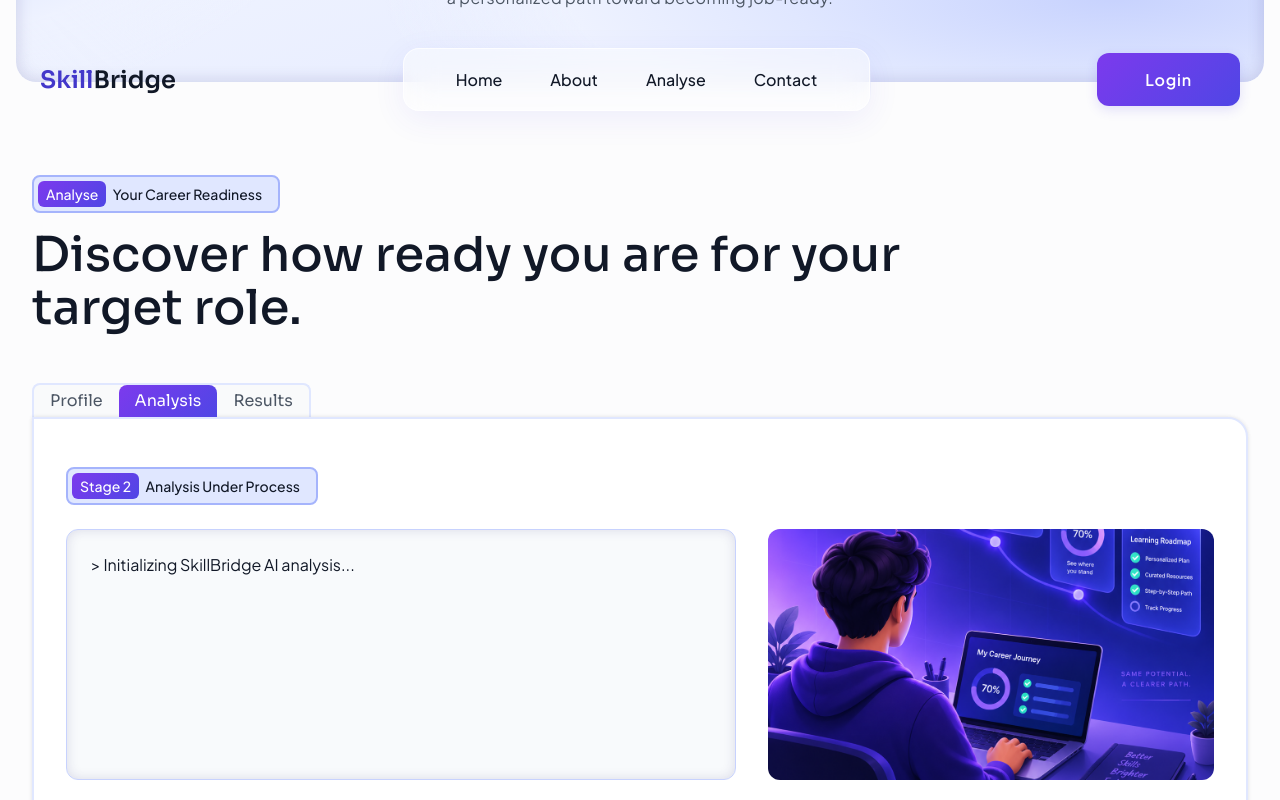
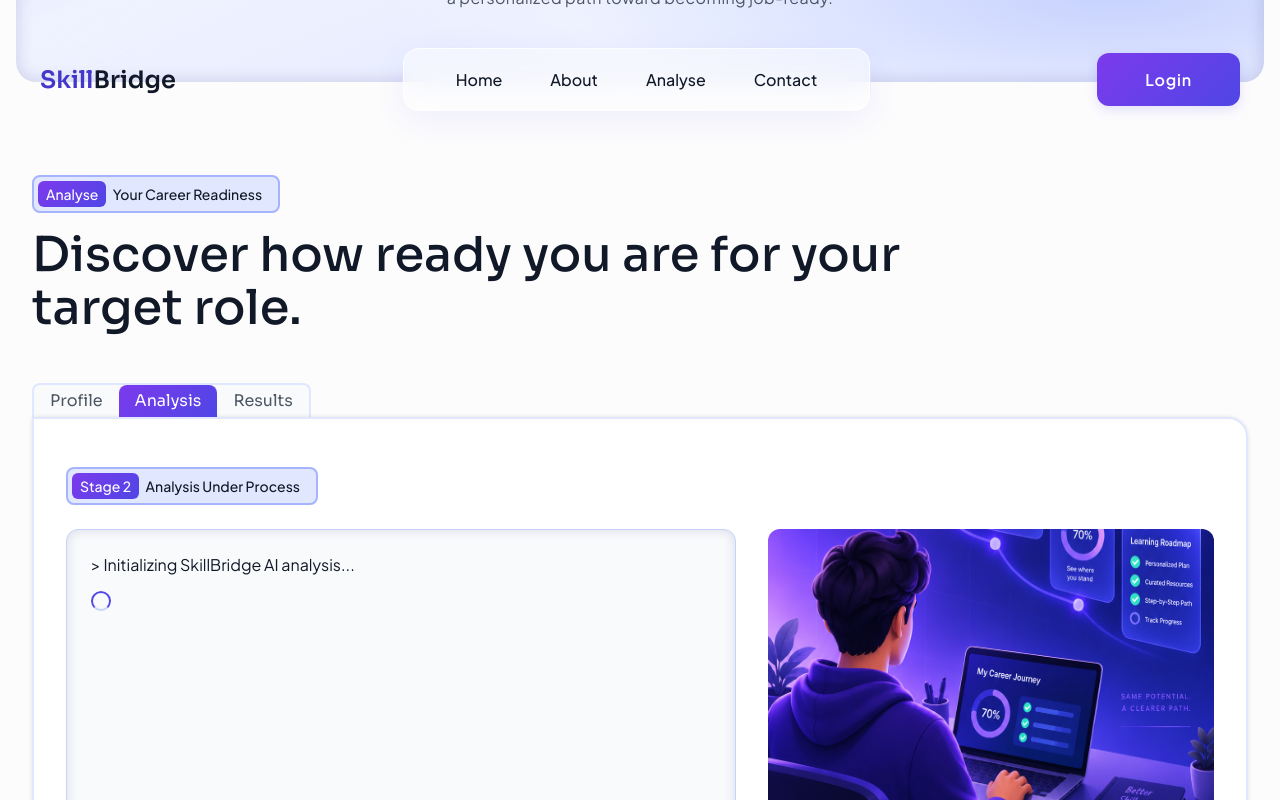
Before and after one commit to architpatle/skill-bridge, a React (Vite) app: page /analyse in a window 1280 px wide. Both pictures are taken after a click on the element "Analysis". Shown: the part 410-1210 px from the top of the page. Built offline with nearby package versions, Linux system fonts and the light colour scheme.

Commit message:
Add spiner loader and view results btn

```diff
--- a/src/components/analyse/AnalysisStage/AnalysisStage.jsx
+++ b/src/components/analyse/AnalysisStage/AnalysisStage.jsx
@@ -3,43 +3,53 @@ import React, { useEffect, useState } from 'react'
 import styles from './AnalysisStage.module.css'
 
 import Eyebrow from '../../ui/Eyebrow/Eyebrow'
+import Button from '../../ui/Button/Button'
 
 import visual from '../../../assets/images/about/why.png'
+import { Link } from 'react-router-dom'
 
 const processingMessages = [
     "> Initializing SkillBridge AI analysis...",
     "✓ Profile data loaded",
 
-    "> Extracting skills and experience...",
-    "✓ Relevant skills identified",
+];
 
-    "> Analyzing target role requirements...",
-    "✓ Role requirements mapped",
+// const processingMessages = [
+//     "> Initializing SkillBridge AI analysis...",
+//     "✓ Profile data loaded",
 
-    "> Comparing your skills with role requirements...",
-    "✓ Skill alignment evaluated",
+//     "> Extracting skills and experience...",
+//     "✓ Relevant skills identified",
 
-    "> Detecting skill gaps...",
-    "✓ Priority skill gaps identified",
+//     "> Analyzing target role requirements...",
+//     "✓ Role requirements mapped",
 
-    "> Assessing your job readiness...",
-    "✓ Readiness score calculated",
+//     "> Comparing your skills with role requirements...",
+//     "✓ Skill alignment evaluated",
 
-    "> Prioritizing learning requirements...",
-    "✓ Learning priorities determined",
+//     "> Detecting skill gaps...",
+//     "✓ Priority skill gaps identified",
 
-    "> Building your personalized roadmap...",
-    "✓ Learning path generated",
+//     "> Assessing your job readiness...",
+//     "✓ Readiness score calculated",
 
-    "> Finalizing career readiness insights...",
-    "✓ Analysis complete"
-];
+//     "> Prioritizing learning requirements...",
+//     "✓ Learning priorities determined",
+
+//     "> Building your personalized roadmap...",
+//     "✓ Learning path generated",
+
+//     "> Finalizing career readiness insights...",
+//     "✓ Analysis complete"
+// ];
 
 const AnalysisStage = () => {
 
     const [completedMessages, setCompletedMessages] = useState([]);
     const [messageIndex, setMessageIndex] = useState(0);
     const [charIndex, setCharIndex] = useState(0);
+
+    const [isLoading, setIsLoading] = useState(1);
 
     const currentMessage = processingMessages[messageIndex];
     const displayedMessage = currentMessage?.slice(0, charIndex);
@@ -117,21 +127,30 @@ const AnalysisStage = () => {
 
 
             <div className={`${styles.stageWrapper} `}>
+                <div className={`${styles.stageWrapperInner} `}>
+
 
                     <div className={`${styles.logsWrapper} `}>
                         {completedMessages.map((message, index) => (
                             <div key={index}>
-                            {message}
+                                <p className={`${index % 2 === 1 ? styles.logsComplete : ''}`} >{message}</p>
                             </div>
+
                         ))}
 
                         {currentMessage?.startsWith(">") && (
-                        <div>
+                            <div >
                                 {displayedMessage}
                             </div>
                         )}
 
+                        {
+                            messageIndex == processingMessages.length ? "" : <span className={`${styles.loader} `} ></span>
+                        }
+
                     </div>
+
+
 
 
                     <div className={`${styles.visualWrapper} `}>
@@ -140,6 +159,18 @@ const AnalysisStage = () => {
 
                     </div>
                 </div>
+                <div className={`${styles.resultsBtn} `}>
+                    {
+                        messageIndex == processingMessages.length
+                            ? <Link to="/analyse">
+                                <Button value="View Results" />
+                            </Link>
+                            : ""
+                    }
+                </div>
+            </div>
+
+
 
         </div>
     )
--- a/src/components/analyse/AnalysisStage/AnalysisStage.module.css
+++ b/src/components/analyse/AnalysisStage/AnalysisStage.module.css
@@ -3,7 +3,7 @@
     padding: var(--space-12) var(--space-8);
 }
 
-.stageWrapper {
+.stageWrapperInner {
     /* background-color: antiquewhite; */
     display: grid;
     grid-template-columns: 3fr 2fr;
@@ -24,6 +24,40 @@
     border-radius: var(--radius-lg);
     box-shadow: inset 0 0 12px 0px rgba(47, 43, 113, 0.15);
 
+    height: 290px;
+
+    overflow-y: auto;
+    scrollbar-width: none;
+}
+
+.logsWrapper::-webkit-scrollbar{
+    display: none
+}
+
+.logsComplete{
+    margin-bottom: 10px;
+}
+
+.loader{
+    display: inline-block;
+
+    height: 20px;
+    width:20px;
+    margin-top: var(--space-4);
+
+    border: 2px solid var(--color-primary-600);
+    border-top-color: var(--color-primary-200);
+    border-radius: var(--radius-full);
+
+    animation: loader .8s linear infinite;
+}
+
+@keyframes loader {
+    from{
+        transform: rotate(0deg);
+    } to{
+        transform: rotate(360deg);
+    }
 }
 
 
@@ -36,6 +70,10 @@
 .visualWrapper img{
  height: 100%;
  width: 100%;
+}
+
+.resultsBtn{
+    margin-top: var(--space-6);
 }
 
 @media (max-width: 1155px) {
--- a/src/components/analyse/ResultsStage/ResultsStage.jsx
+++ b/src/components/analyse/ResultsStage/ResultsStage.jsx
@@ -6,7 +6,7 @@ import Eyebrow from '../../ui/Eyebrow/Eyebrow.jsx'
 
 const ResultsStage = () => {
   return (
-    <div className={`${styles.resultsStage}`} >
+    <div id='results' className={`${styles.resultsStage}`} >
 
       <Eyebrow eyebrowSub="Stage 3" eyebrowMain="Your Analysed results" />
     </div>
```
Lines whose indentation alone changed are shown as unchanged.
